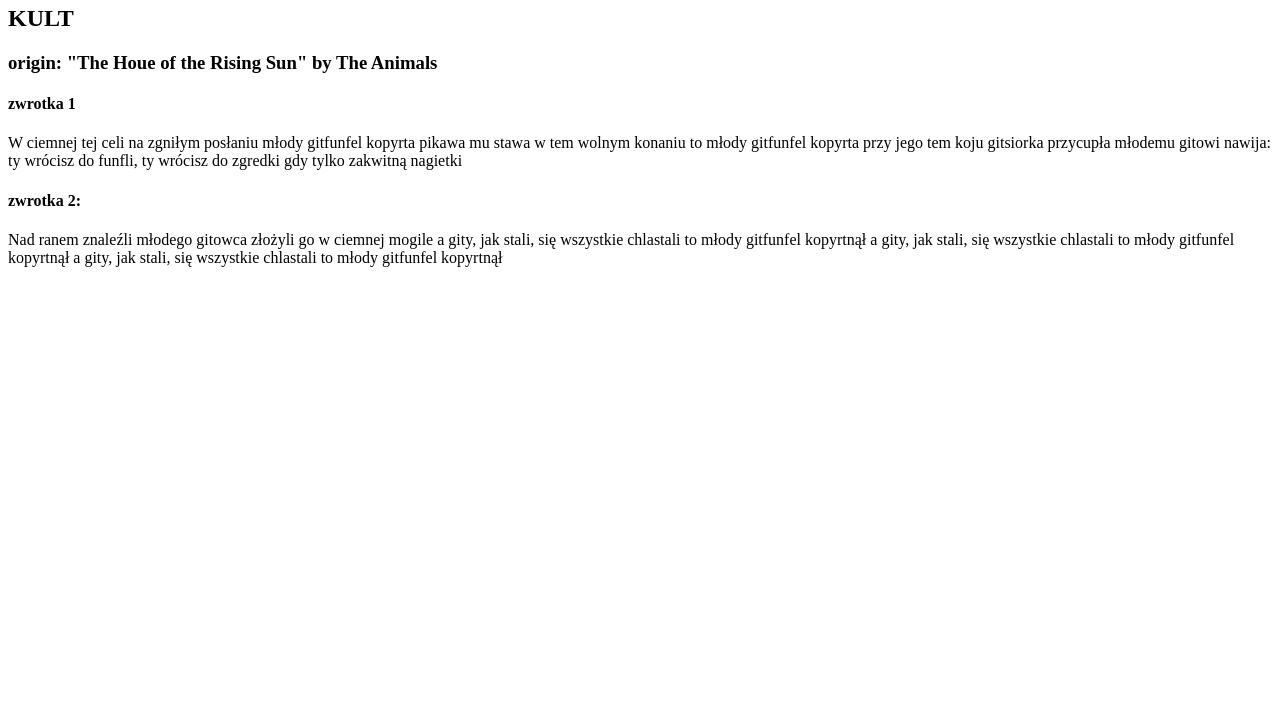
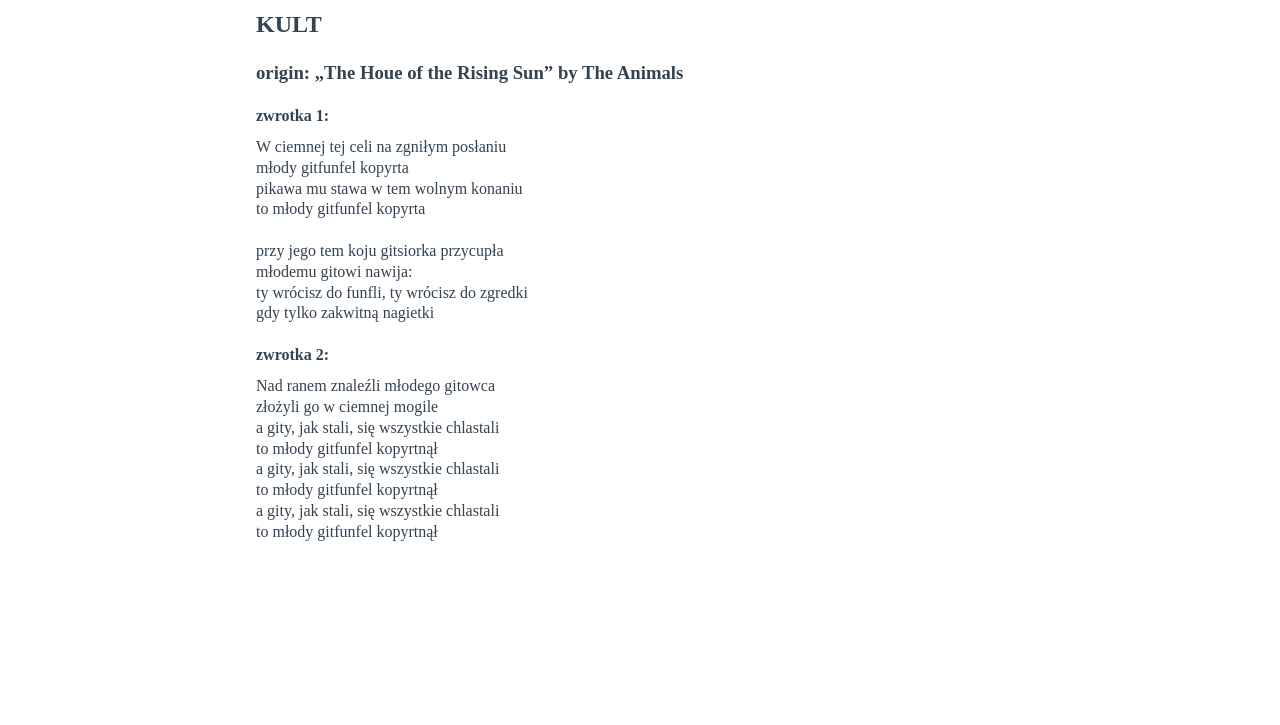
Before and after one commit to Krzemir/nauka-gita, a plain HTML site: page index.html in a window 1280 px wide. Shown: the part 75-800 px from the top of the page. Drawn offline with Linux system fonts and the light colour scheme.

Commit message:
Add style

```diff
--- a/index.html
+++ b/index.html
@@ -6,32 +6,33 @@
         <link rel="stylesheet" href="style/style.css">
     </head>
     <body>
-        <h1>"Dom wschodzącego słońca</h1>
+        <h1>&bdquo;Dom wschodzącego słońca&rdquo;</h1>
         <h2>KULT</h2>
-        <h3>origin: "The Houe of the Rising Sun" by The Animals</h3>
-        <h4>zwrotka 1</h4>
+        <h3>origin: &bdquo;The Houe of the Rising Sun&rdquo; by The Animals</h3>
+        <h4>zwrotka 1:</h4>
         <article>
-        W ciemnej tej celi na zgniłym posłaniu
-        młody gitfunfel kopyrta
-        pikawa mu stawa w tem wolnym konaniu
-        to młody gitfunfel kopyrta
-
-        przy jego tem koju gitsiorka przycupła
-        młodemu gitowi nawija:
-        ty wrócisz do funfli, ty wrócisz do zgredki
-        gdy tylko zakwitną nagietki
+        W ciemnej tej celi na zgniłym posłaniu <br>
+        młody gitfunfel kopyrta<br>
+        pikawa mu stawa w tem wolnym konaniu<br>
+        to młody gitfunfel kopyrta<br>
+        <br>
+        przy jego tem koju gitsiorka przycupła<br>
+        młodemu gitowi nawija:<br>
+        ty wrócisz do funfli, ty wrócisz do zgredki<br>
+        gdy tylko zakwitną nagietki<br>
         </article>
 
         <h4>zwrotka 2:</h4>
         <article>
-        Nad ranem znaleźli młodego gitowca
-        złożyli go w ciemnej mogile
-        a gity, jak stali, się wszystkie chlastali
-        to młody gitfunfel kopyrtnął
-        a gity, jak stali, się wszystkie chlastali
-        to młody gitfunfel kopyrtnął
-        a gity, jak stali, się wszystkie chlastali
-        to młody gitfunfel kopyrtnął
+        Nad ranem znaleźli młodego gitowca<br>
+        złożyli go w ciemnej mogile<br>
+        a gity, jak stali, się wszystkie chlastali<br>
+        to młody gitfunfel kopyrtnął<br>
+        a gity, jak stali, się wszystkie chlastali<br>
+        to młody gitfunfel kopyrtnął<br>
+        a gity, jak stali, się wszystkie chlastali<br>
+        to młody gitfunfel kopyrtnął<br>
         </article>
 
         </body>
+</html>
--- a/style/style.css
+++ b/style/style.css
@@ -0,0 +1,9 @@
+body {
+    margin-left: 20%;
+    color:rgb(51, 67, 82);
+    line-height: 1.3;
+}
+
+h4 {
+    margin-bottom: 10px;
+}
```
